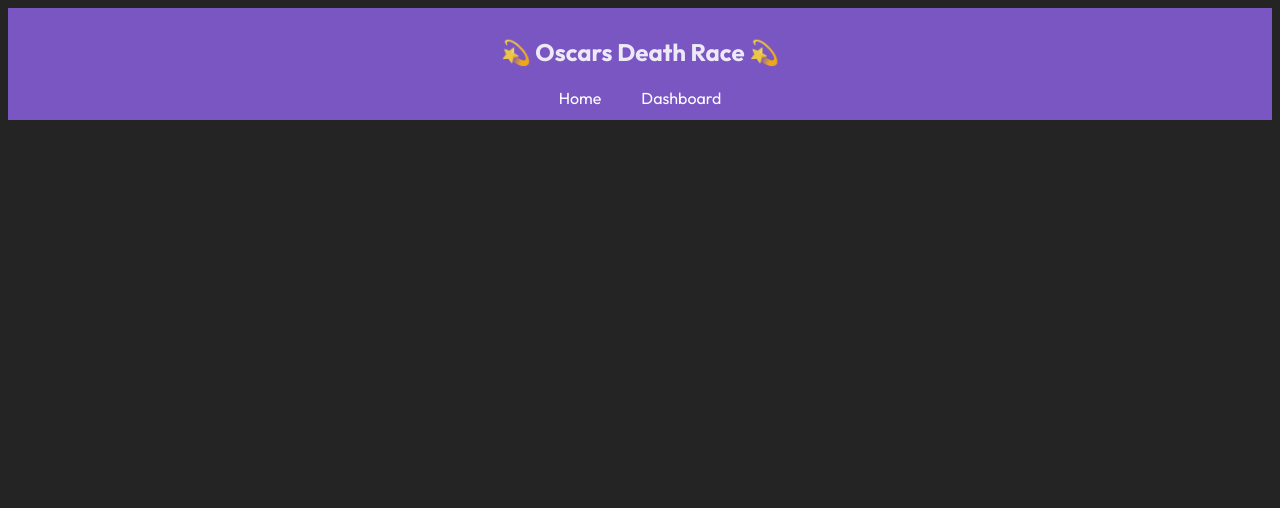
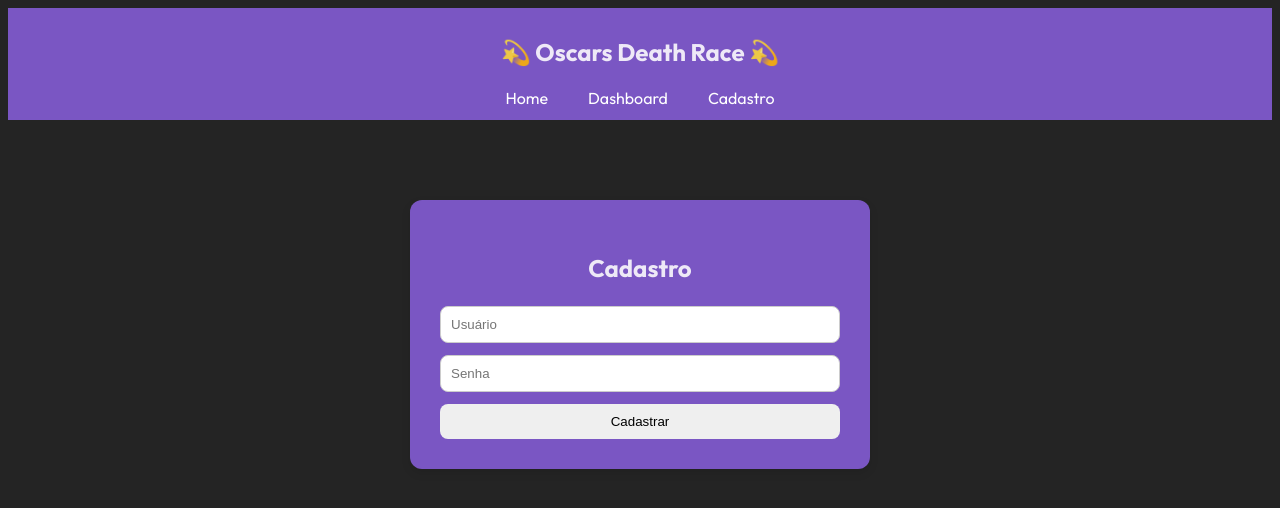
Before and after one commit to anapaulafo/projeto-aula, a React (Vite) app: page /register in a window 1280 px wide. Shown: the top 508 px of the page. Built offline with nearby package versions, Linux system fonts and the light colour scheme.

Commit message:
Front Cadastro

```diff
--- a/src/App.tsx
+++ b/src/App.tsx
@@ -3,6 +3,7 @@ import "./App.css";
 import { Home } from "./pages/Home";
 import { Dashboard } from "./pages/Dashboard";
 import { Header } from "./components/Header/Header";
+import { Register } from "./pages/Register";
 
 export const App = () => {
   return (
@@ -12,6 +13,7 @@ export const App = () => {
         <Routes>
           <Route path="/" element={<Home />} />
           <Route path="/dashboard" element={<Dashboard />} />
+          <Route path="/register" element={<Register />} />
         </Routes>
       </main>
     </Router>
--- a/src/components/Header/Header.tsx
+++ b/src/components/Header/Header.tsx
@@ -8,6 +8,7 @@ export const Header = () => {
       <nav>
         <Link className="link" to="/">Home</Link>
         <Link className="link" to="/dashboard">Dashboard</Link>
+        <Link className="link" to="/register">Cadastro</Link>
       </nav>
     </header>
   );
--- /dev/null
+++ b/src/pages/Register.tsx
@@ -0,0 +1,63 @@
+import { useState } from "react";
+import "./../styles/Register.css";
+import { useNavigate } from "react-router-dom";
+
+export const Register = () => {
+  const [usuario, setUsuario] = useState("");
+  const [senha, setSenha] = useState("");
+  const [mensagem, setMensagem] = useState("");
+  const navigate = useNavigate();
+
+  const handleSubmit = async (e) => {
+    e.preventDefault();
+
+    try {
+      const resposta = await fetch("http://localhost:4000/auth/register", {
+        method: "POST",
+        headers: { "Content-Type": "application/json" },
+        body: JSON.stringify({ usuario, senha }),
+      });
+
+      const data = await resposta.json();
+
+      if (resposta.ok) {
+        setMensagem("Usuário cadastrado com sucesso!");
+        setUsuario("");
+        setSenha("");
+
+        setTimeout(() => {
+          navigate("/");
+        }, 1000);
+      } else {
+        setMensagem(data.message || "Erro ao cadastrar.");
+      }
+    } catch (erro) {
+      console.error(erro);
+      setMensagem("Erro de conexão com o servidor.");
+    }
+  };
+
+  return (
+    <div className="register-container">
+      <h2>Cadastro</h2>
+      <form onSubmit={handleSubmit}>
+        <input
+          type="text"
+          placeholder="Usuário"
+          value={usuario}
+          onChange={(e) => setUsuario(e.target.value)}
+          required
+        />
+        <input
+          type="password"
+          placeholder="Senha"
+          value={senha}
+          onChange={(e) => setSenha(e.target.value)}
+          required
+        />
+        <button type="submit">Cadastrar</button>
+      </form>
+      {mensagem && <p className="mensagem">{mensagem}</p>}
+    </div>
+  );
+};
--- /dev/null
+++ b/src/styles/Register.css
@@ -0,0 +1,39 @@
+.register-container {
+  max-width: 400px;
+  margin: 80px auto;
+  padding: 30px;
+  background: #7a56c3;
+  border-radius: 12px;
+  box-shadow: 0 4px 10px rgba(0, 0, 0, 0.1);
+}
+
+.register-container h2 {
+  text-align: center;
+  margin-bottom: 20px;
+}
+
+.register-container form {
+  display: flex;
+  flex-direction: column;
+}
+
+.register-container input {
+  margin-bottom: 12px;
+  padding: 10px;
+  border: 1px solid #ccc;
+  border-radius: 8px;
+}
+
+.register-container button {
+  background: #fff
+  color: white;
+  padding: 10px;
+  border: none;
+  border-radius: 8px;
+  cursor: pointer;
+}
+
+.mensagem {
+  text-align: center;
+  margin-top: 15px;
+}
```
